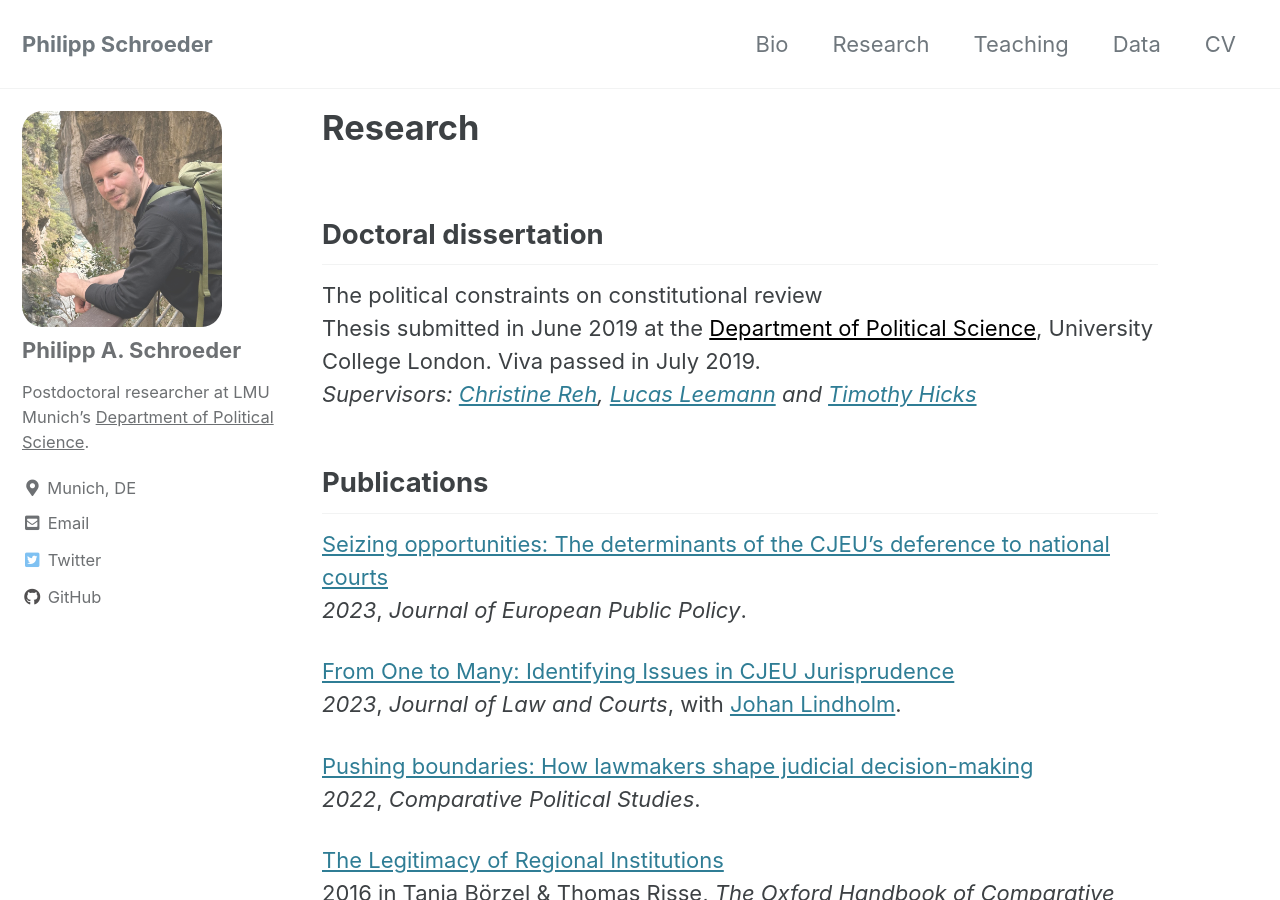
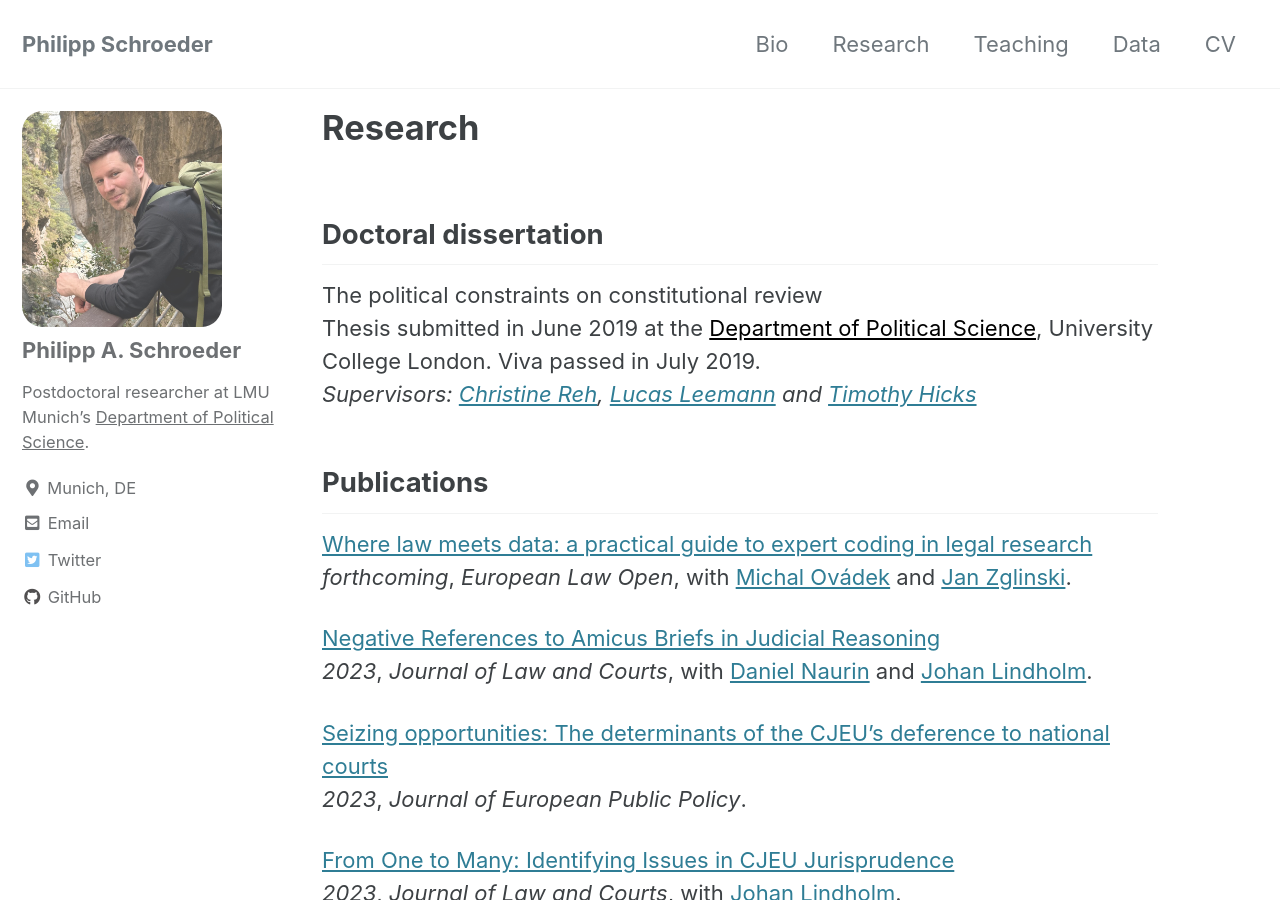
Before and after one commit to phischroeder/phischroeder.github.io, a Jekyll site: the page built from research.html, in a window 1280 px wide and 900 px high. Built offline with Jekyll 4.4.1, drawn with Linux system fonts in a browser that asks for light colours; cached includes are drawn as plain includes.

Commit message:
Update research.html

```diff
--- a/research.html
+++ b/research.html
@@ -13,6 +13,10 @@ permalink: /research/
 		<em> Supervisors: <a href="https://www.hertie-school.org/en/who-we-are/profile/person/reh/" target="_blank">Christine Reh</a>, <a href="https://lucasleemann.ch/" target="_blank">Lucas Leemann</a> and <a href="https://tim.hicks.me.uk/" target="_blank">Timothy Hicks</a></em></p>
 
 	<h2 id="publications">Publications</h2>
+	<p><a href="https://eprints.lse.ac.uk/124392/1/Where_law_meets_data_A_practical_guide_to_expert_coding_in_legal_research.pdf" target="_blank">Where law meets data: a practical guide to expert coding in legal research</a><br/>
+	<em>forthcoming</em>, <em>European Law Open</em>, with <a href="https://michalovadek.github.io/" target="_blank">Michal Ovádek</a> and <a href="https://www.lse.ac.uk/law/people/academic-staff/jan-zglinski" target="_blank">Jan Zglinski</a>.</p>
+	<p><a href="https://doi.org/10.1017/jlc.2025.4" target="_blank">Negative References to Amicus Briefs in Judicial Reasoning</a><br/>
+	<em>2023</em>, <em>Journal of Law and Courts</em>, with <a href="https://www.gu.se/en/about/find-staff/danielnaurin" target="_blank">Daniel Naurin</a> and <a href="https://www.umu.se/en/staff/johan-lindholm/" target="_blank">Johan Lindholm</a>.</p>
 	<p><a href="https://doi.org/10.1080/13501763.2023.2208165" target="_blank">Seizing opportunities: The determinants of the CJEU’s deference to national courts</a><br/>
 	<em>2023</em>, <em>Journal of European Public Policy</em>.</p>
 	<p><a href="https://www.journals.uchicago.edu/doi/pdf/10.1086/717421" target="_blank">From One to Many: Identifying Issues in CJEU Jurisprudence</a><br/>
```
